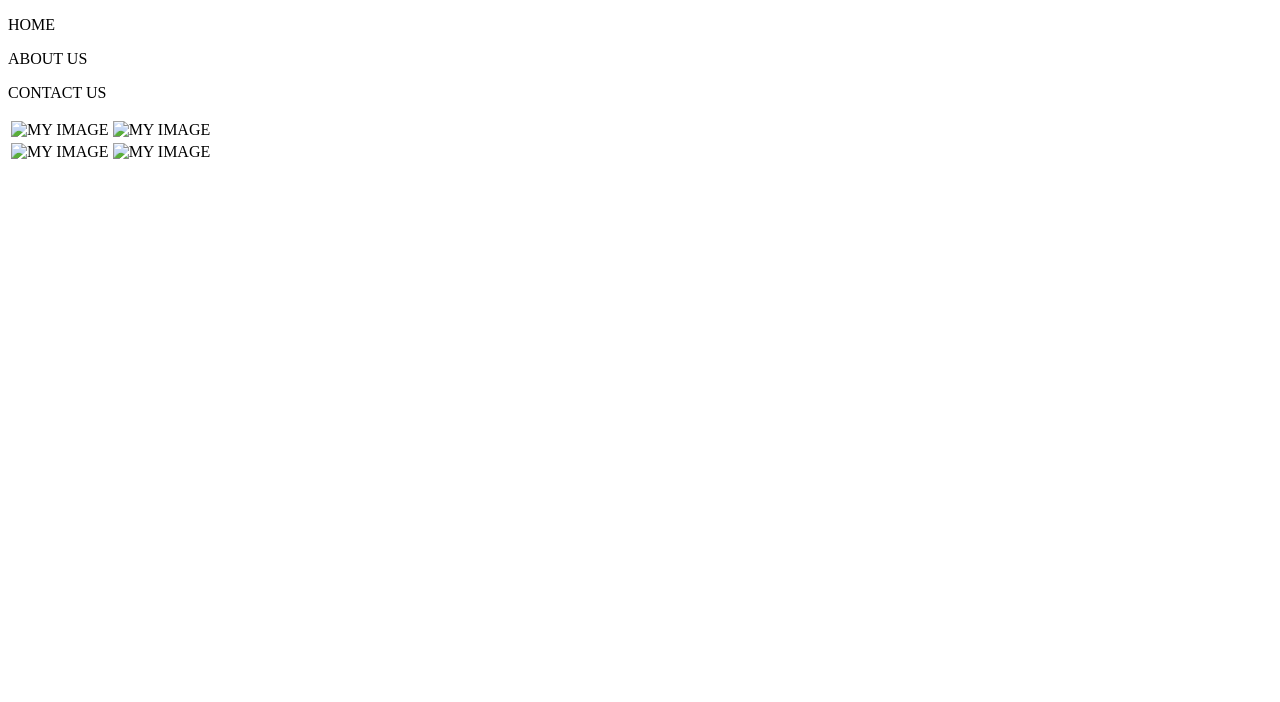
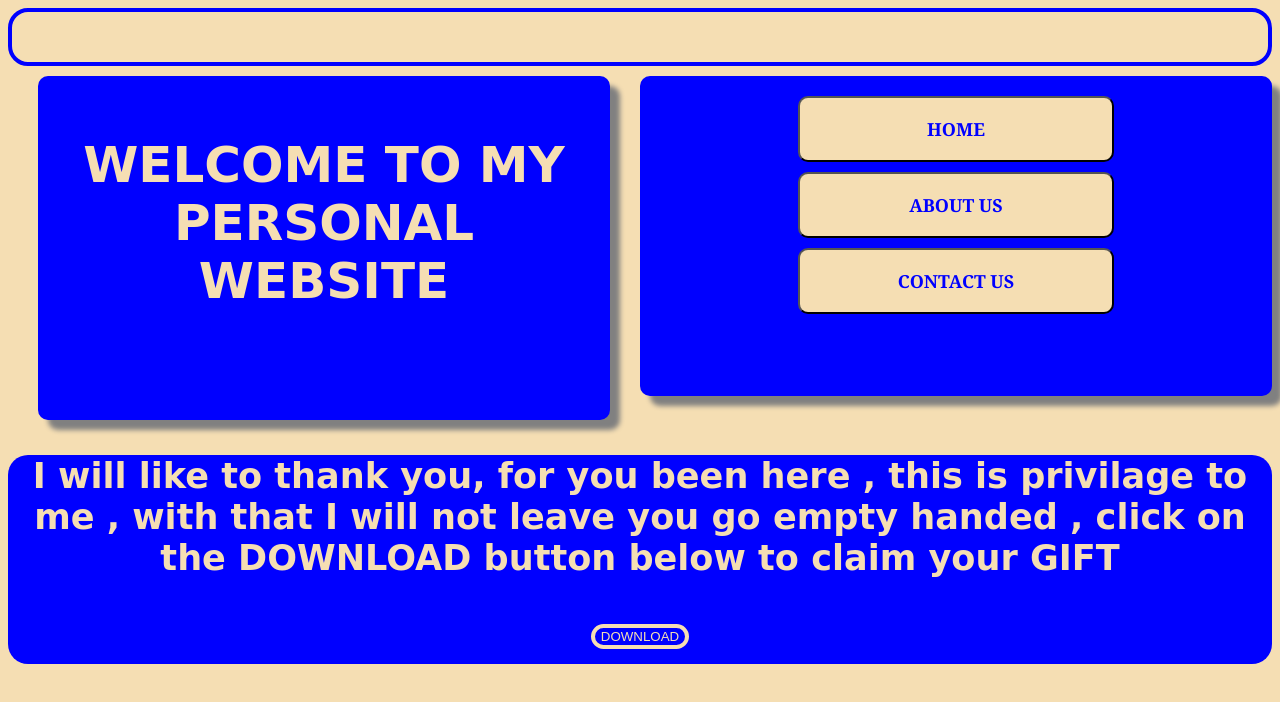
Before and after one commit to zteem93/my-first-website, a plain HTML site: page index.html in a window 1280 px wide. Drawn offline with Linux system fonts and the light colour scheme.

Commit message:
Add files via upload

```diff
--- a/index.html
+++ b/index.html
@@ -2,24 +2,43 @@
 <html lang="en">
 <head>
     <meta charset="UTF-8">
-    <meta name="viewport" content="width=device-width, initial-scale=1.0">
-    <title>zakariya's website</title>
+    <meta name="viewport" content="width=, initial-scale=1.0">
+    <title>Zakariya's website</title>
+    <link rel="stylesheet" href="style.css">
 </head>
-<header>
-    <P>HOME</P>
-    <P>ABOUT US</P>
-    <P>CONTACT US</P>
-</header>
 <body>
-    <table>
-        <tr>
-            <td><img src="IMG_20221204_080741.jpg" alt="MY IMAGE"></td>
-            <td><img src="IMG_20221204_080741.jpg" alt="MY IMAGE"></td>
-        </tr>
-        <tr>
-            <td><img src="IMG_20221204_080741.jpg" alt="MY IMAGE"></td>
-            <td><img src="IMG_20221204_080741.jpg" alt="MY IMAGE"></td>
-        </tr>
-    </table>
+    <div class="header">
+        <p></p>
+    </div>
+
+    <div class="div12">
+        <div class="div1">
+            <p>WELCOME TO MY  PERSONAL WEBSITE</p>
+        </div>
+
+        <div class="div2">
+            <div class="btn">
+                <div>
+                    <a href="index.html"><button class="home"><p>HOME</p></button></a>
+                </div>
+                <div>
+                    <a href="aboutus.html"><button class="home"><p>ABOUT US</p></button></a>
+                </div>
+                <div>
+                    <a href="contactUs.html"><button class="home"><p>CONTACT US</p></button></a>
+                </div>
+            </div>
+
+        </div>
+    </div>
+
+    <div class="hmbtn">
+        <h3>I will like to thank you, for you been here , this is privilage to me , with that I will not leave you go empty handed , click on the DOWNLOAD button below to claim your GIFT </h3>
+
+            <a download="TRAVEL GUIDE EBOOK.pdf" href="">
+                <button class="dwnldbtn">DOWNLOAD
+            </button></a>
+    </div>
+
 </body>
 </html>
```
